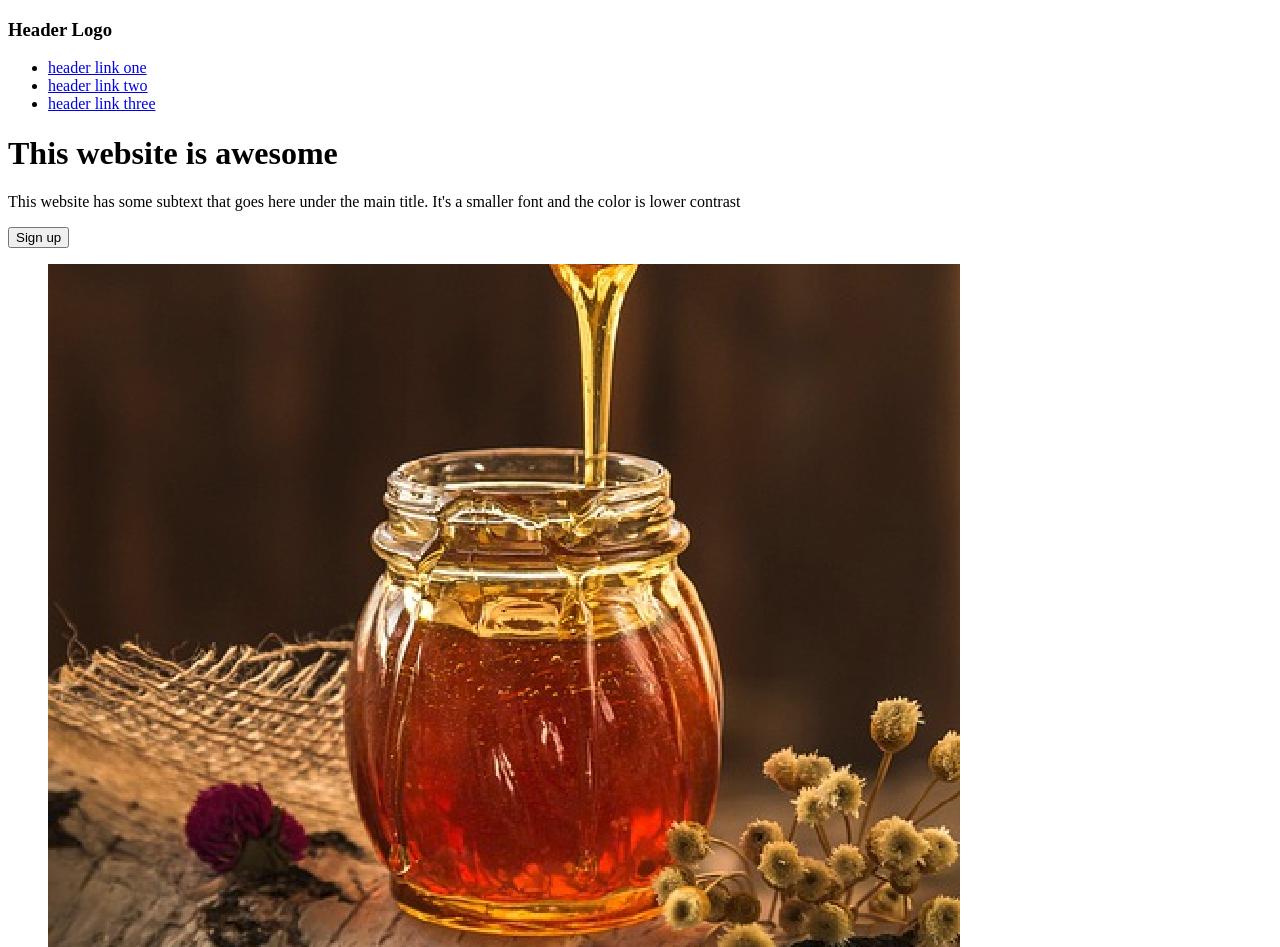
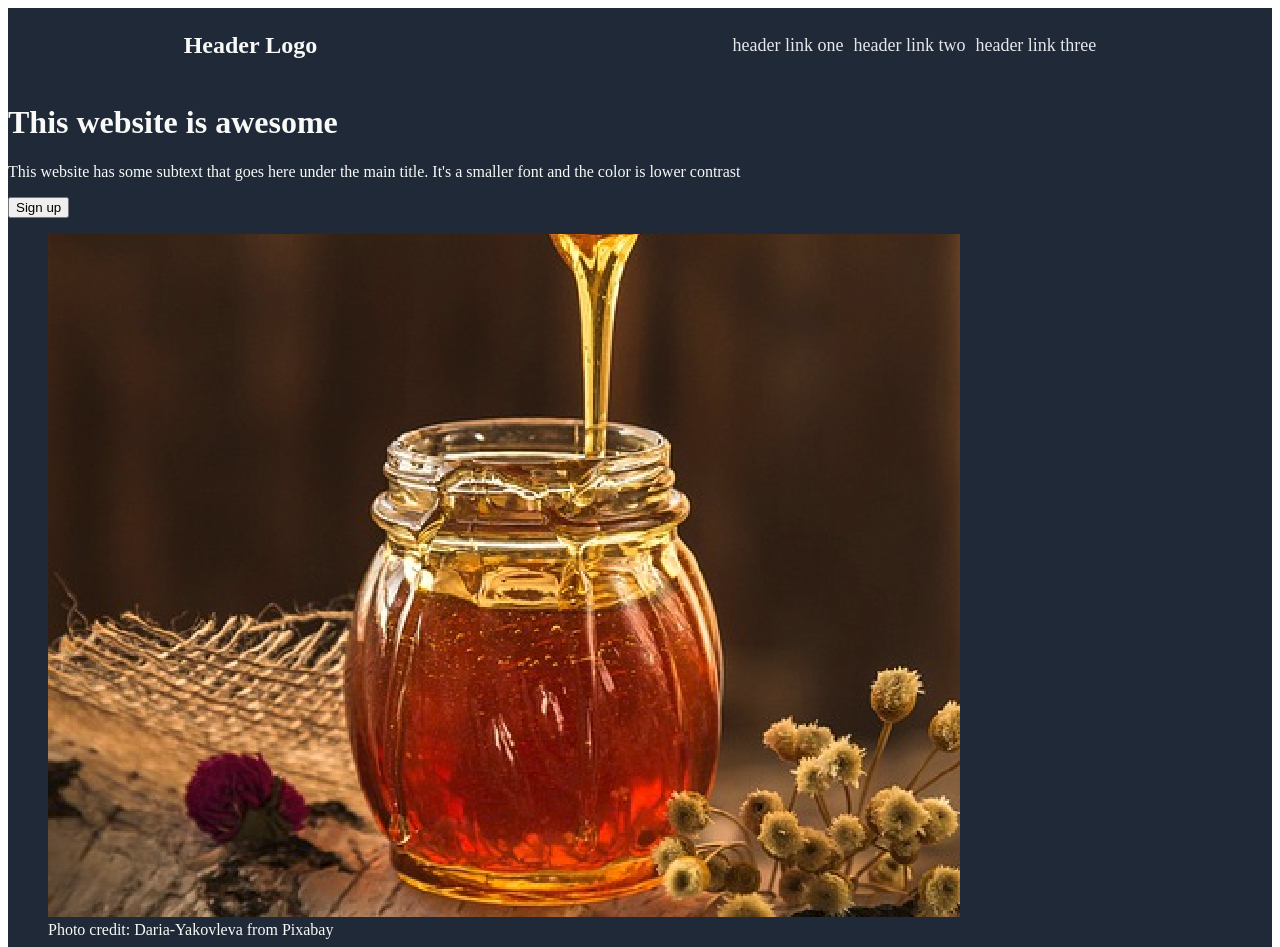
Before and after one commit to luyvannda/odin-landing-page, a plain HTML site: page index.html in a window 1280 px wide. Shown: the top 947 px of the page. Drawn offline with Linux system fonts and the light colour scheme.

Commit message:
style header text and link and push them to the top of the page using flex

```diff
--- a/CSS/styles.css
+++ b/CSS/styles.css
@@ -1,3 +1,50 @@
+body {
+  max-width: 100vw;
+  min-height: 100vh;
+  display: flex;
+  flex-direction: column;
+}
+
+header,
+main {
+  background-color: #1F2937;
+  color: #F9FAF8;
+}
+
+.head-container {
+  display: flex;
+  flex-direction: row;
+  justify-content: space-around;
+  align-self: center;
+}
+
+.logo {
+  margin-left: -2rem;
+}
+
+#head-logo-text {
+  font-size: 24px;
+  color: #F9FAF8;
+}
+
+.header-link {
+  display: flex;
+  flex-direction: row;
+  gap: 10px;
+  align-items: center;
+  margin-right: -2rem;
+
+}
+
+a {
+  text-decoration: none;
+  color: #E5E7EB;
+  font-size: 18px;
+}
+
+
+
+
 .box {
   border: 3px solid #3882F6;
   border-radius: 6%;
--- a/index.html
+++ b/index.html
@@ -9,16 +9,17 @@
 </head>
 
 <body>
-  <header class="head-container">
-    <div class="logo">
-      <h3>Header Logo</h3>
+  <header>
+    <div class="head-container">
+      <div class="logo">
+        <h3 id="head-logo-text">Header Logo</h3>
+      </div>
+      <div class="header-link">
+        <p><a href="#">header link one</a></p>
+        <p><a href="#">header link two</a></p>
+        <p><a href="#">header link three</a></p>
+      </div>
     </div>
-    <div class="header-link"></div>
-    <ul>
-      <li><a href="#">header link one</a></li>
-      <li><a href="#">header link two</a></li>
-      <li><a href="#">header link three</a></li>
-    </ul>
   </header>
 
   <main>
```
